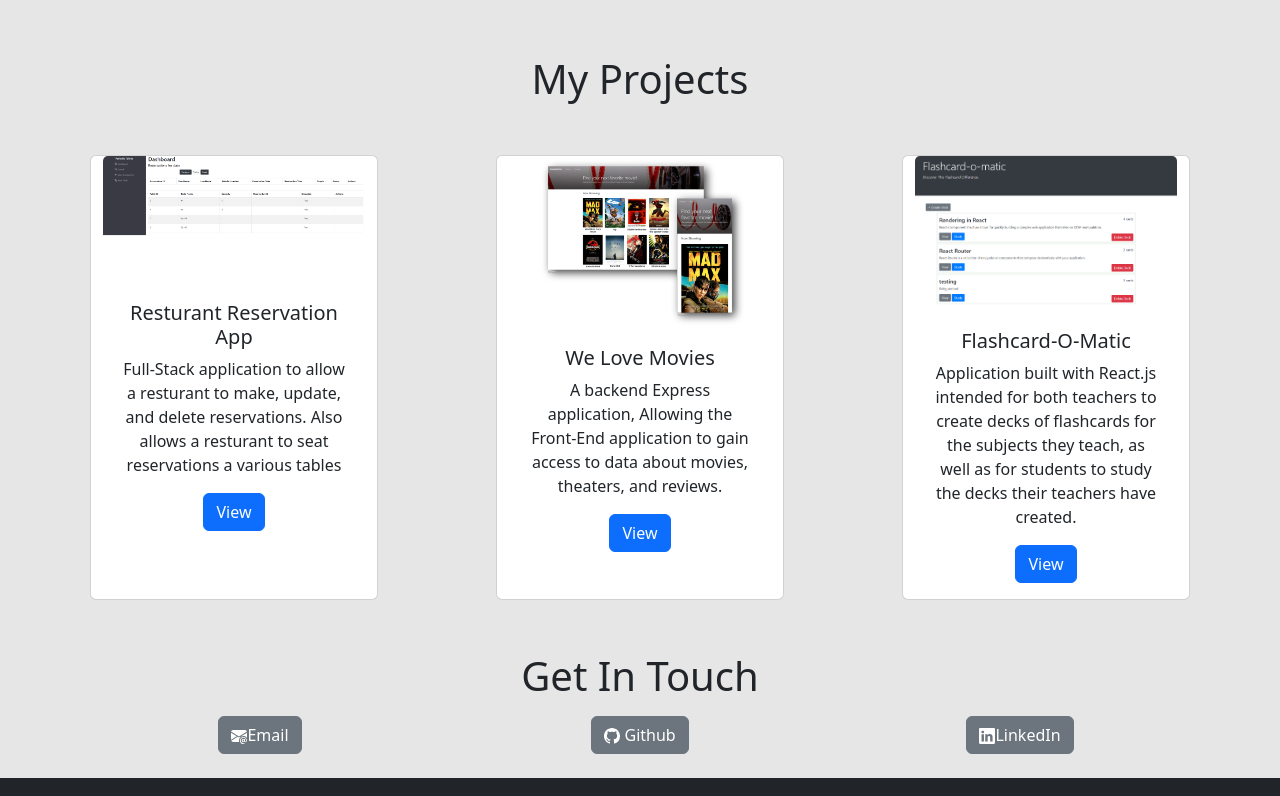
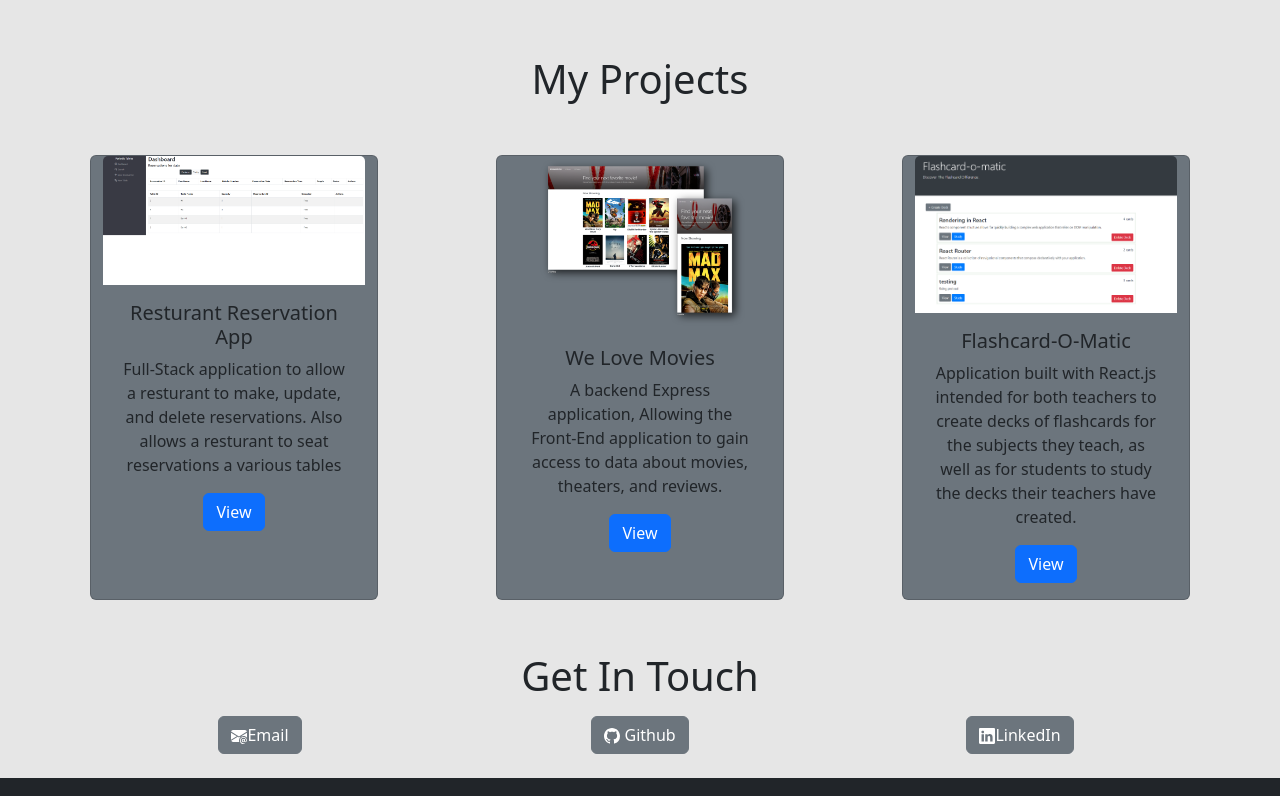
Before and after one commit to gwalter66/Portfolio, a React (Create React App) app: page / in a window 1280 px wide. Shown: the part 659-1455 px from the top of the page. Built offline with nearby package versions, Linux system fonts and the light colour scheme.

Commit message:
making project view links go to github repositories

```diff
--- a/src/components/Projects/FlashcardAppCard.js
+++ b/src/components/Projects/FlashcardAppCard.js
@@ -1,10 +1,11 @@
-import { Button, Card } from "react-bootstrap";
+import { Card } from "react-bootstrap";
 import FlashcardHome from "./FlashcardHome.png";
+import { Link } from "react-router-dom";
 
 const FlashcardAppCard = () => {
   return (
     <>
-      <Card style={{ width: "18rem" }}>
+      <Card bg="secondary" style={{ width: "18rem" }}>
         <Card.Img variant="top" src={FlashcardHome} />
         <Card.Body>
           <Card.Title>Flashcard-O-Matic</Card.Title>
@@ -13,7 +14,12 @@ const FlashcardAppCard = () => {
             decks of flashcards for the subjects they teach, as well as for
             students to study the decks their teachers have created.
           </Card.Text>
-          <Button variant="primary">View</Button>
+          <Link
+            to="https://github.com/gwalter66/CapStone-Flashcard-app"
+            className="btn btn-primary"
+          >
+            View
+          </Link>
         </Card.Body>
       </Card>
     </>
--- a/src/components/Projects/ReservationProjectCard.js
+++ b/src/components/Projects/ReservationProjectCard.js
@@ -1,10 +1,11 @@
-import { Card, Button } from "react-bootstrap";
+import { Card } from "react-bootstrap";
 import reservationHome from "./reservationHome.png";
+import { Link } from "react-router-dom";
 
 const ReservationProjectCard = () => {
   return (
     <>
-      <Card style={{ width: "18rem" }}>
+      <Card bg="secondary" style={{ width: "18rem" }}>
         <Card.Img variant="top" src={reservationHome} />
         <Card.Body>
           <Card.Title>Resturant Reservation App</Card.Title>
@@ -13,7 +14,12 @@ const ReservationProjectCard = () => {
             delete reservations. Also allows a resturant to seat reservations a
             various tables
           </Card.Text>
-          <Button variant="primary">View</Button>
+          <Link
+            to="https://github.com/gwalter66/Resturant-Reservation-System"
+            className="btn btn-primary"
+          >
+            View
+          </Link>
         </Card.Body>
       </Card>
     </>
--- a/src/components/Projects/WeLoveMoviesCard.js
+++ b/src/components/Projects/WeLoveMoviesCard.js
@@ -1,10 +1,11 @@
-import { Button, Card } from "react-bootstrap";
+import { Card } from "react-bootstrap";
 import weLoveMoviesCover from "./we-love-movies-cover.png";
+import { Link } from "react-router-dom";
 
 const WeLoveMoviesCard = () => {
   return (
     <>
-      <Card style={{ width: "18rem" }}>
+      <Card bg="secondary" style={{ width: "18rem" }}>
         <Card.Img variant="top" src={weLoveMoviesCover} />
         <Card.Body>
           <Card.Title>We Love Movies</Card.Title>
@@ -12,7 +13,12 @@ const WeLoveMoviesCard = () => {
             A backend Express application, Allowing the Front-End application to
             gain access to data about movies, theaters, and reviews.
           </Card.Text>
-          <Button variant="primary">View</Button>
+          <Link
+            to="https://github.com/gwalter66/WeLoveMovies"
+            className="btn btn-primary"
+          >
+            View
+          </Link>
         </Card.Body>
       </Card>
     </>
```
Also changed, not shown: 1 other file (tests, documents, lock files or other folders).
